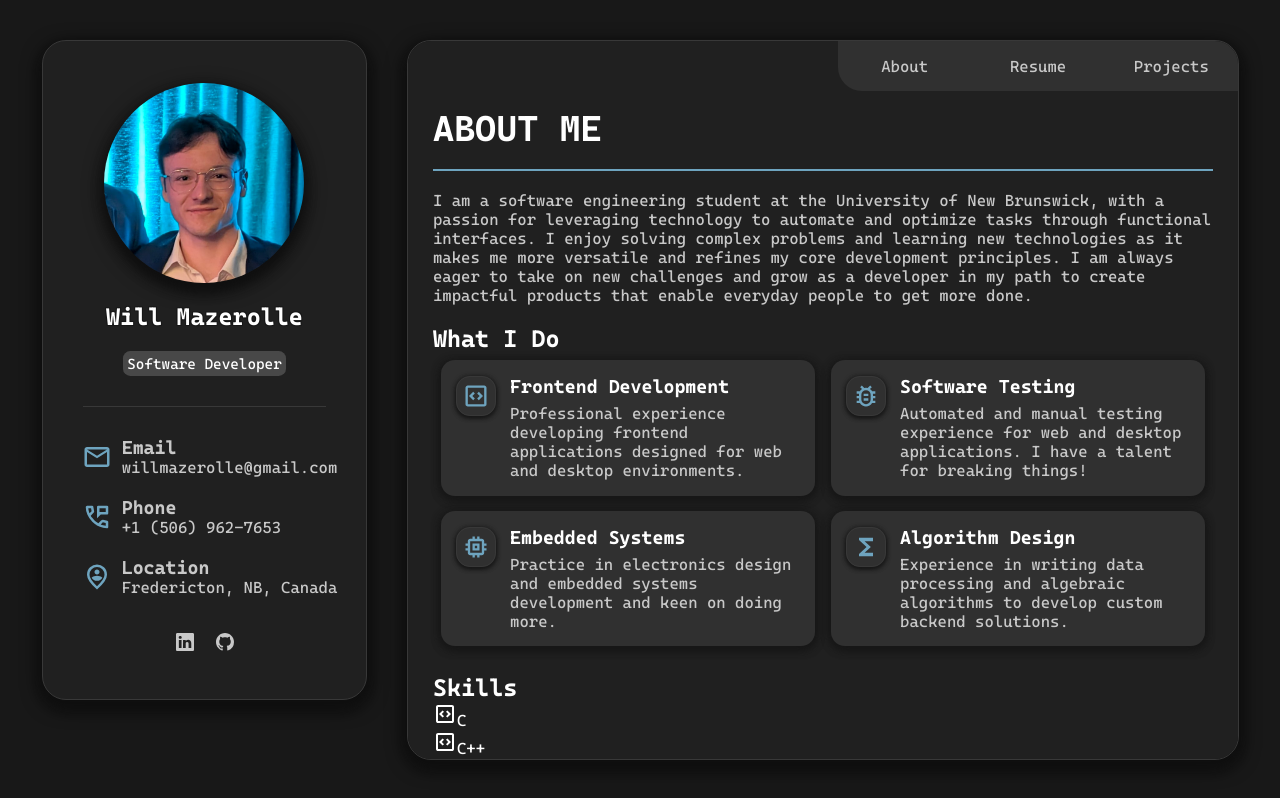
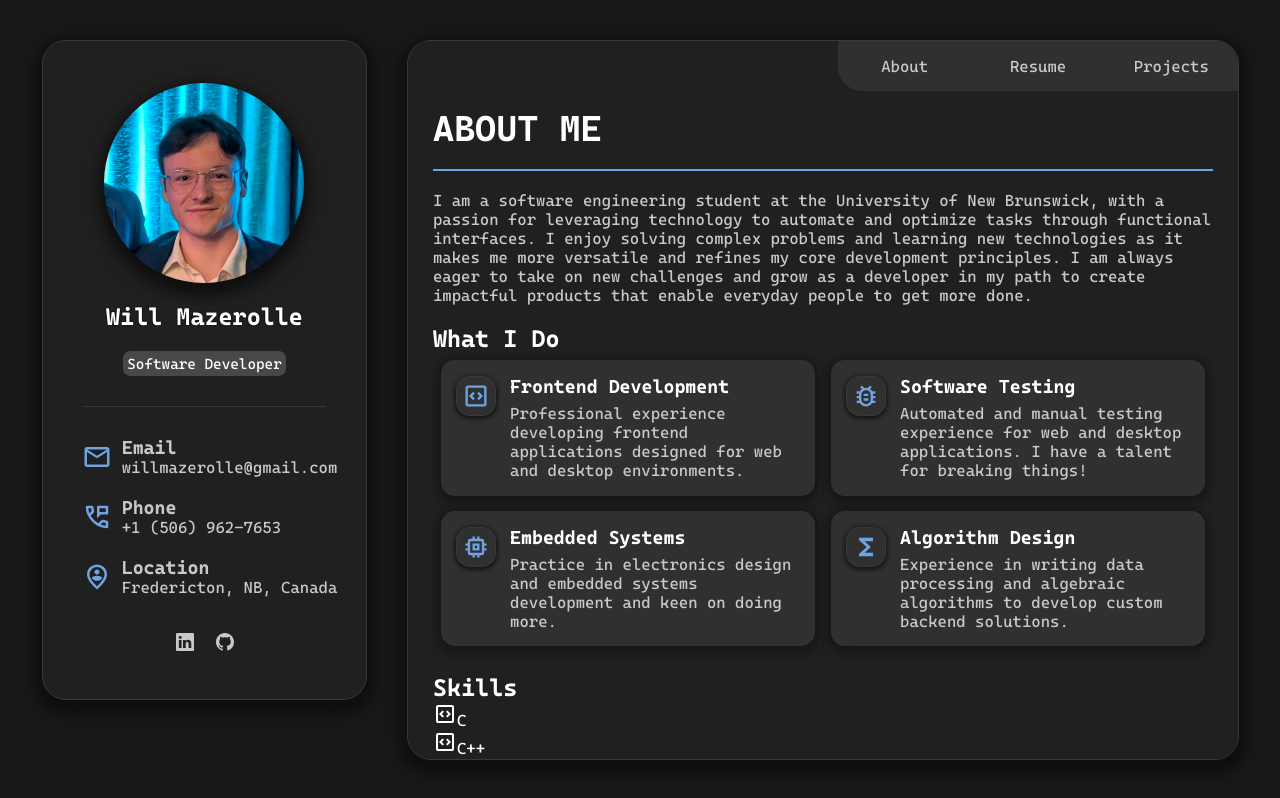
Before and after one commit to WilMaz00602/Portfolio, a Next.js app: page / in a window 1280 px wide. Built offline with nearby package versions, Linux system fonts and the light colour scheme.

Commit message:
Tweaked Accent Colour

```diff
--- a/src/app/resources/style/_variables.scss
+++ b/src/app/resources/style/_variables.scss
@@ -15,7 +15,7 @@ $overlay1: rgba(56, 56, 56, 1);
 $overlay2: rgba(64, 64, 64, 1);
 $overlay3: rgba(72, 72, 72, 1);
 
-$accent1: rgba(110, 164, 191, 1);
+$accent1: rgba(110, 164, 225, 1);
 $accent2: rgba(255, 200, 100, 1);
 $accent3: rgba(255, 150, 150, 1);
 $accent4: rgba(80, 200, 120, 1);
```
